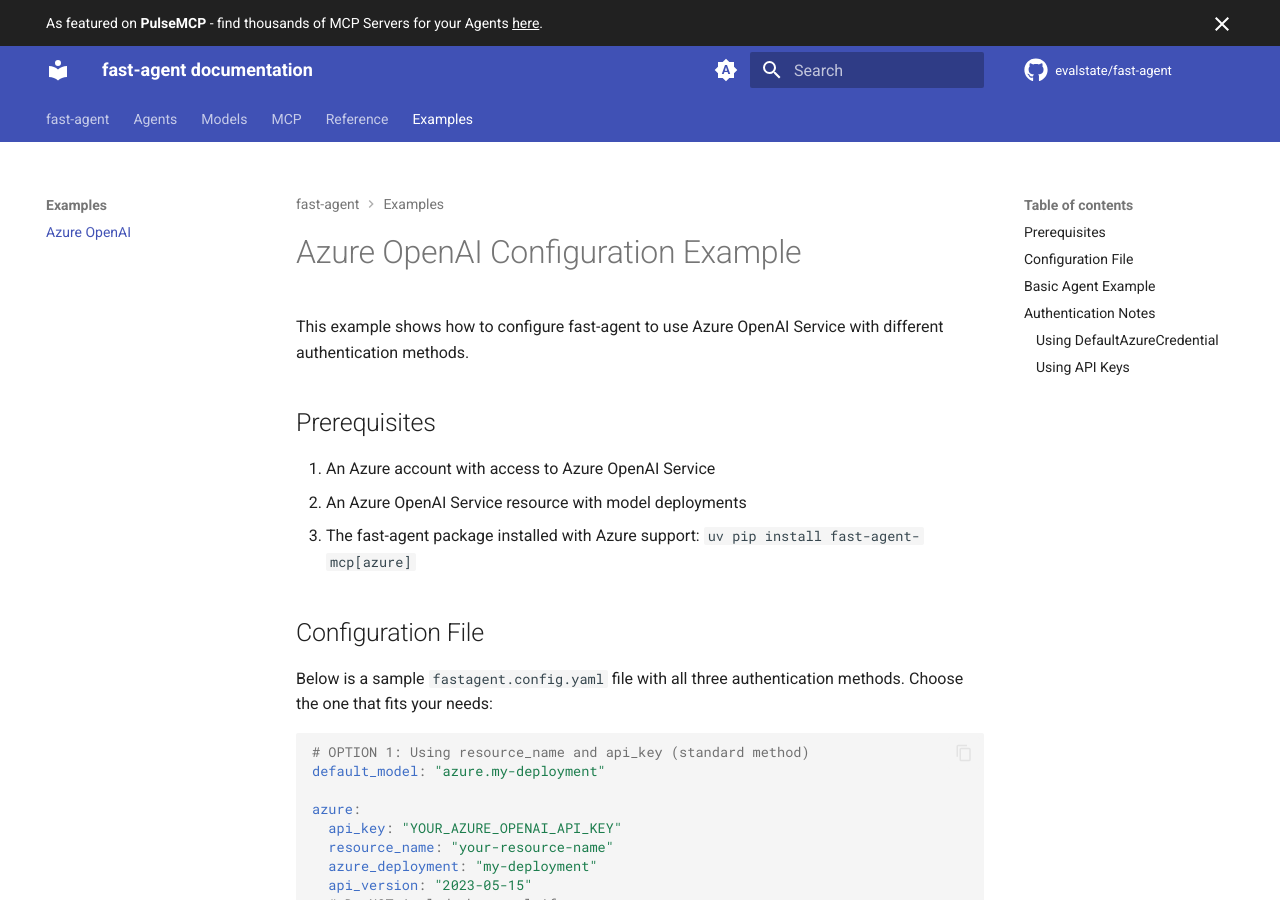
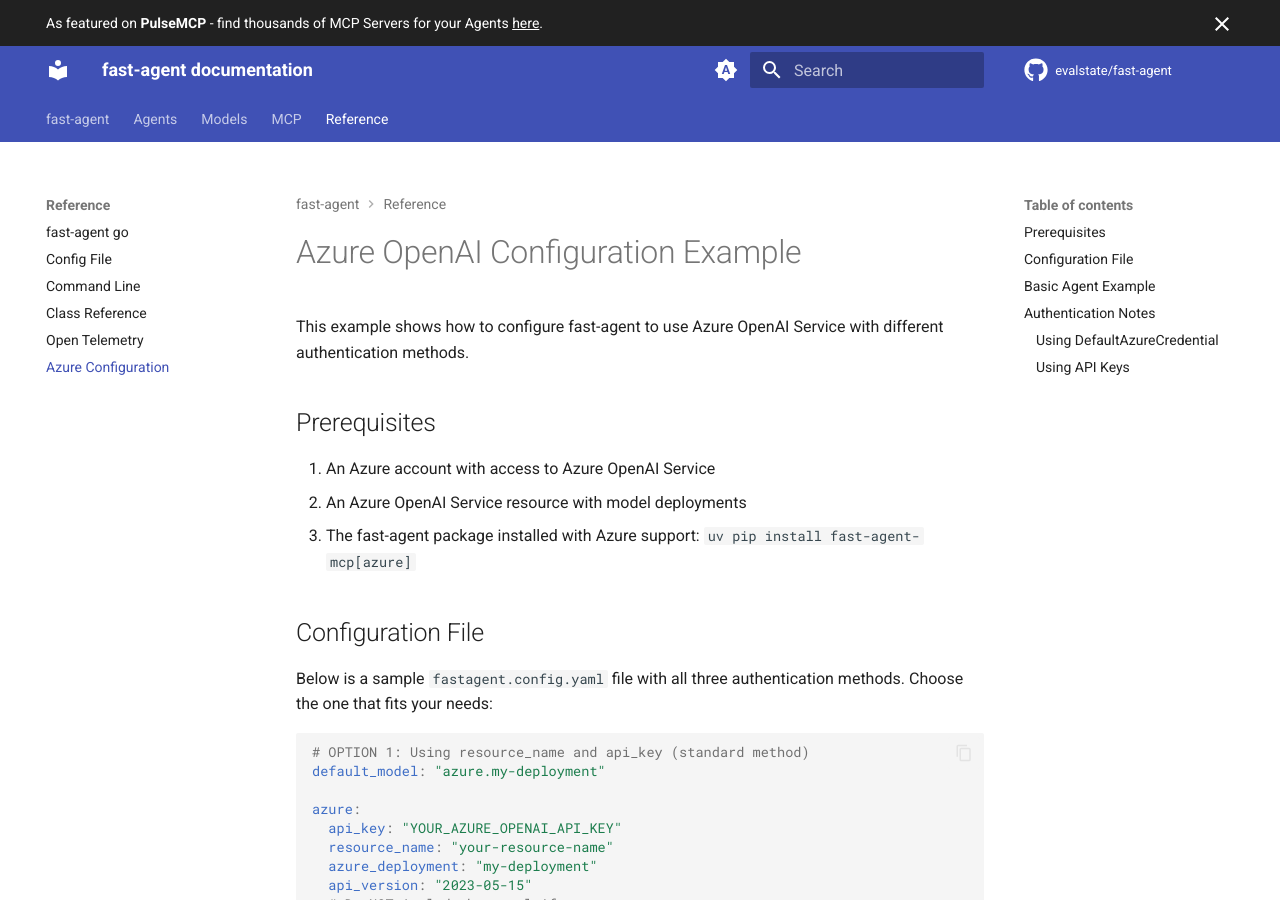
Before and after one commit to evalstate/fast-agent-docs, an MkDocs documentation site: the page built from docs/ref/azure-config.md, in a window 1280 px wide and 900 px high. Built offline with MkDocs 1.6.1 and Material for MkDocs 9.7.7, drawn with Linux system fonts in a browser that asks for light colours; comment, search, counter and statistics services are not loaded.

Commit message:
move from examples to reference

```diff
--- a/mkdocs.yml
+++ b/mkdocs.yml
@@ -99,5 +99,4 @@
       - Command Line: ref/cmd_switches.md
       - Class Reference: ref/class_reference.md
       - Open Telemetry: ref/open_telemetry.md
-  - Examples:
-      - Azure OpenAI: examples/azure-config.md
+      - Azure Configuration: ref/azure-config.md
```
Also changed, not shown: docs/ref/azure-config.md (renamed from docs/examples/azure-config.md).
